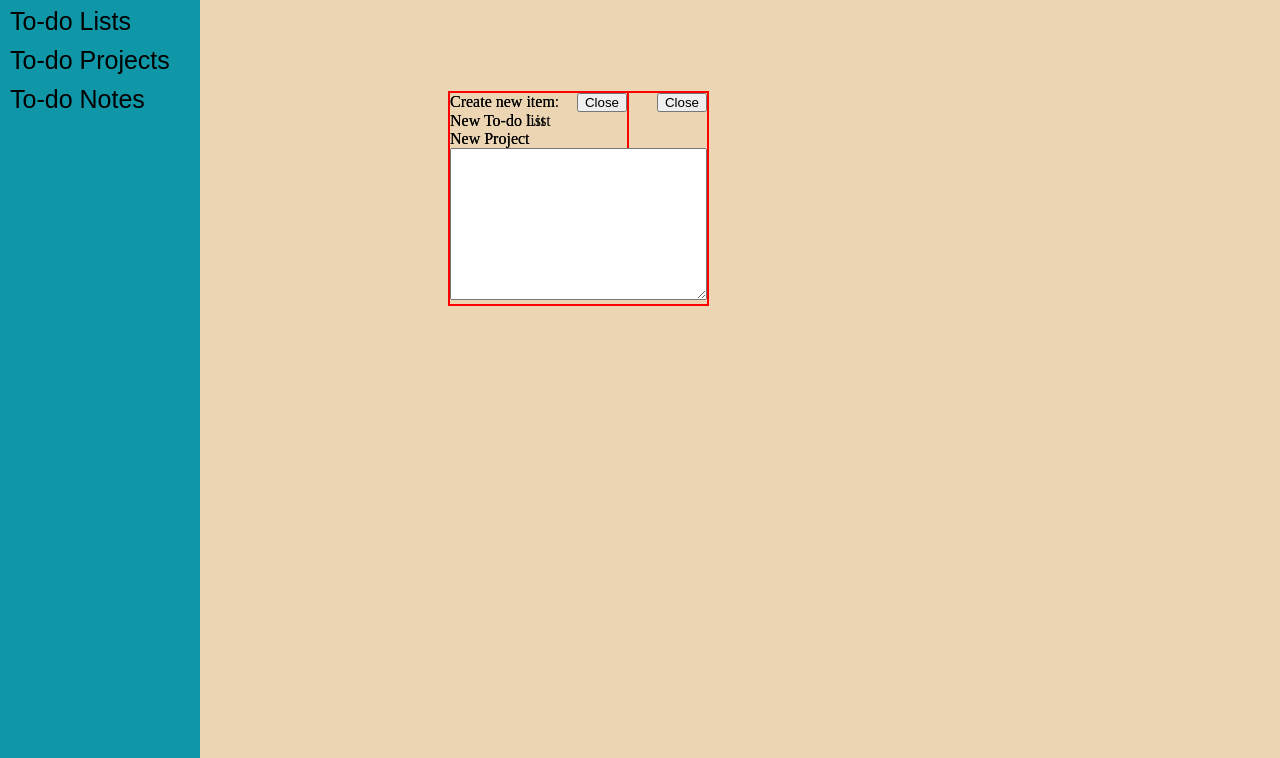
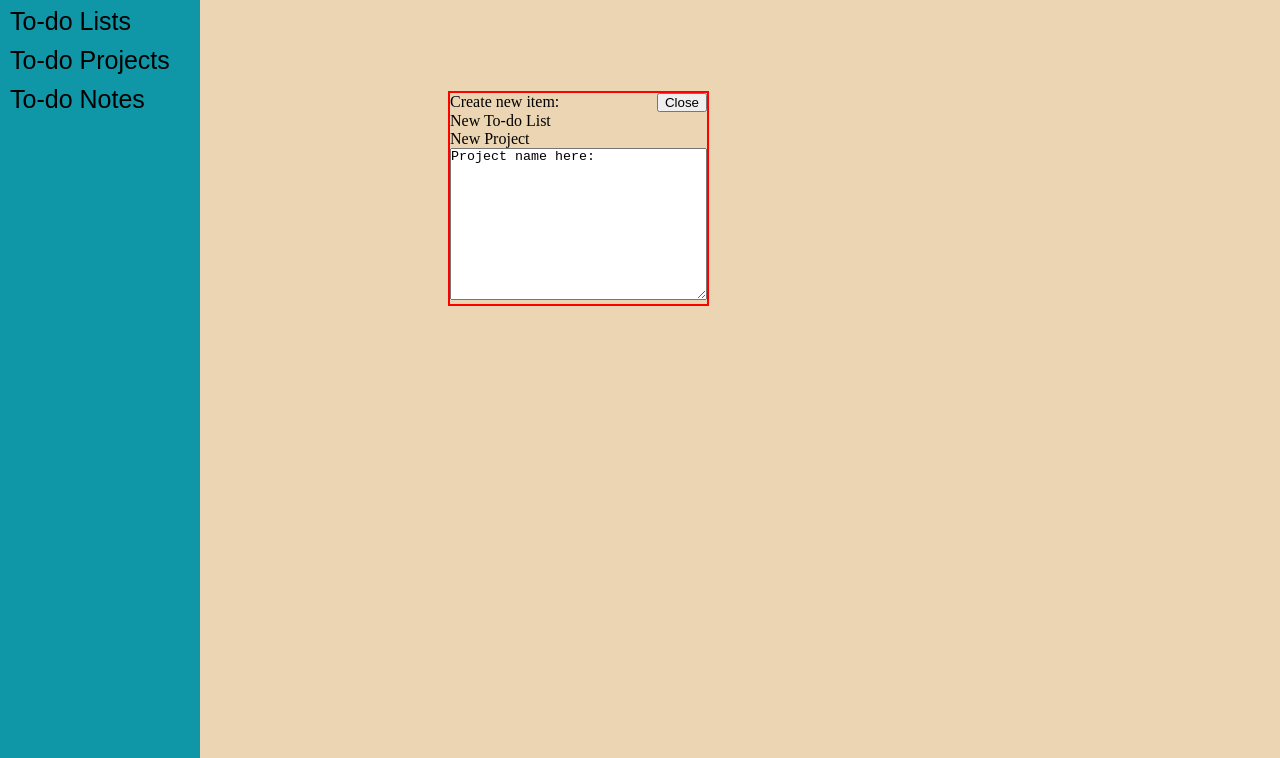
Before and after one commit to seanpoul/project-todo-list, a website built with webpack: page src/template.html in a window 1280 px wide. Shown: the part 109-867 px from the top of the page. Built offline with nearby package versions, Linux system fonts and the light colour scheme.

Commit message:
Delete create popup file

```diff
--- a/src/createPopup.js
+++ /dev/null
@@ -1,39 +0,0 @@
-export function createPopup(info) {
-    const popupContainer = document.createElement('div');
-    const headerPopup = document.createElement('div');
-    const titlePopup = document.createElement('div');
-    const closeButtonPopup = document.createElement('button');
-    const bodyPopup = document.createElement('div');
-    const sidebarPopup = document.createElement('div');
-    const chooseList = document.createElement('div');
-    const chooseProject = document.createElement('div');
-    const projectTitlePopup = document.createElement('textarea');
-
-    popupContainer.id = "popupContainer";
-    headerPopup.id = "headerPopup";
-    titlePopup.id = "titlePopup";
-    closeButtonPopup.id = "closeButtonPopup";
-    bodyPopup.id = "bodyPopup";
-    sidebarPopup.id = "sidebarPopup";
-    chooseList.id = "chooseList";
-    chooseProject.id = "chooseProject";
-    projectTitlePopup.id = "projectTitlePopup";
-
-    info.appendChild(popupContainer);
-    popupContainer.appendChild(headerPopup);
-    popupContainer.appendChild(bodyPopup);
-    headerPopup.appendChild(titlePopup);
-    headerPopup.appendChild(closeButtonPopup);
-    popupContainer.appendChild(sidebarPopup);
-    bodyPopup.appendChild(sidebarPopup);
-    sidebarPopup.appendChild(chooseList);
-    sidebarPopup.appendChild(chooseProject);
-    popupContainer.appendChild(projectTitlePopup);
-
-    titlePopup.textContent = "Create new item";
-    closeButtonPopup.textContent = "Close";
-    chooseList.textContent = "New To-do list";
-    chooseProject.textContent = "New Project";
-    projectTitlePopup.textContent = "Add Project Title here:"
-    console.log("popup")
-}
--- a/src/index.js
+++ b/src/index.js
@@ -1,6 +1,5 @@
 import './style.css';
 import { createTodoList } from './createTodo.js';
-import { createPopup } from './createPopup.js';
 
 // add event listener to know which function to run
 // sidebar.addEventListener('click', (event) => {
--- a/src/template.html
+++ b/src/template.html
@@ -32,6 +32,6 @@
                 <div id="chooseProject">New Project</div>
             </div>
         </div>
-        <textarea name="" id="projectTitlePopup" cols="30" rows="10"></textarea>
+        <textarea name="" id="projectTitlePopup" cols="30" rows="10">Project name here:</textarea>
     </div>
 </body>
```
Also changed, not shown: dist/index.html, dist/main.js.
